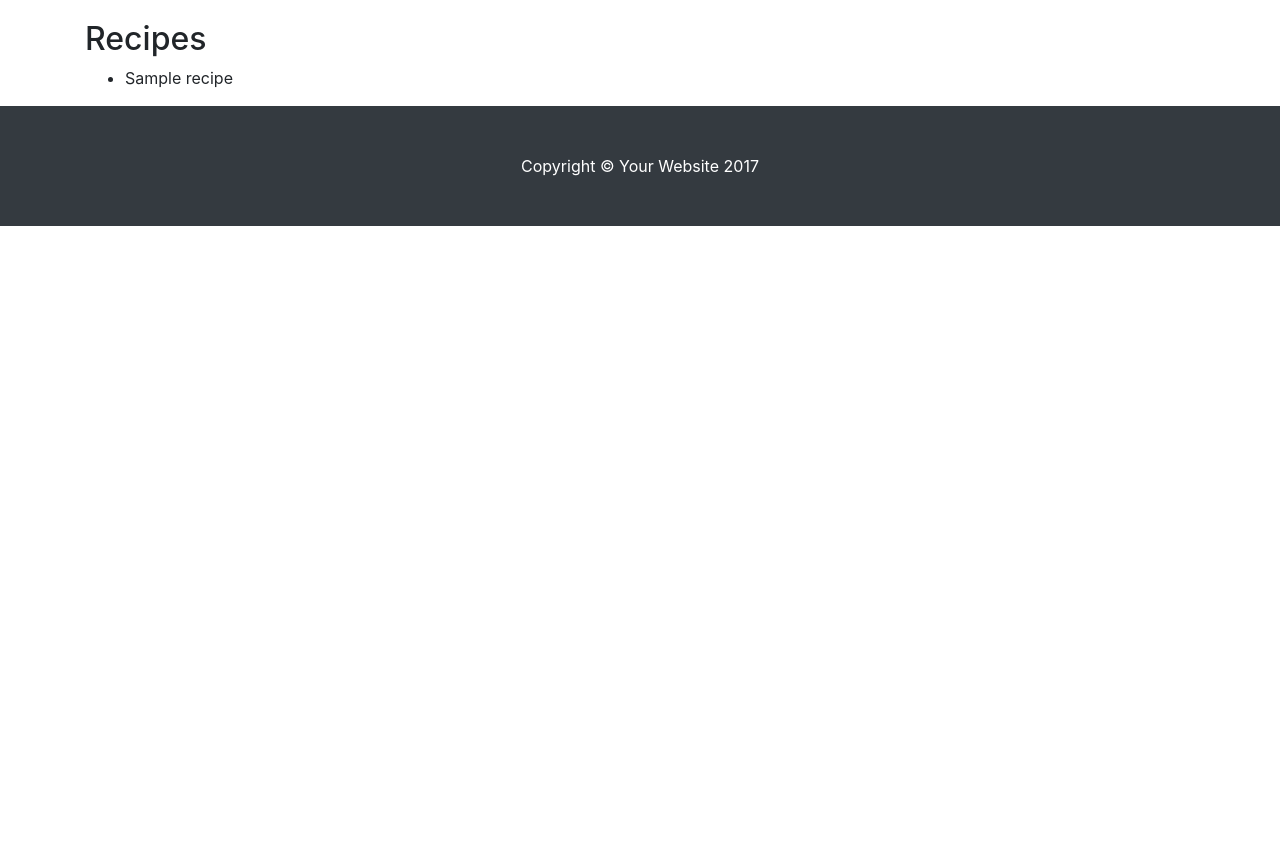
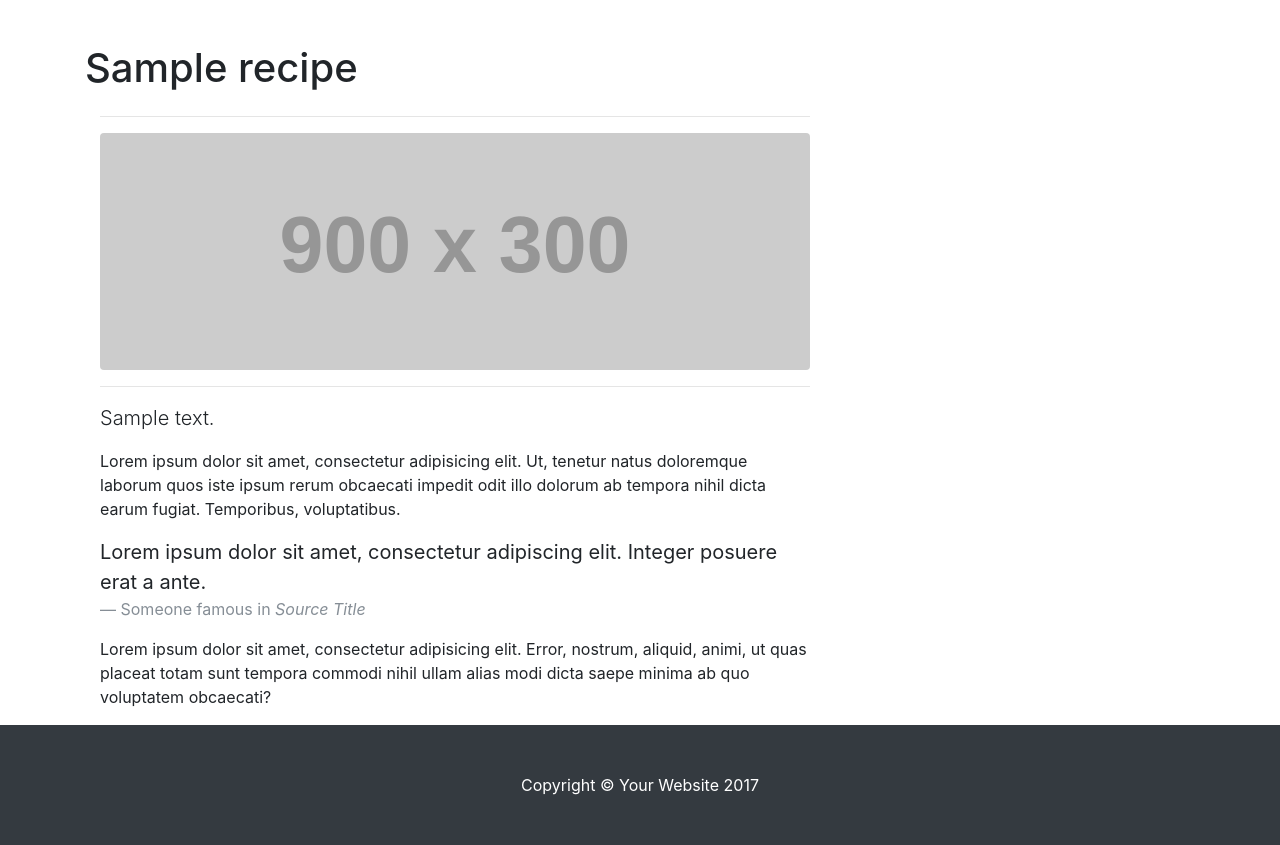
Before and after one commit to r3econ/recipes, a Django app: page /recipes/1/ in a window 1280 px wide. Before the commit the page ends 226 px from the top, so only its background shows below. Run offline with Django 3.2, Linux system fonts and the light colour scheme; tables that the repository leaves empty hold one stand-in row (values such as "Sample post"); grey boxes labelled with a size stand in for pictures from a placeholder-image service; some libraries are stand-ins or nearby versions.

Commit message:
Modify detail page

```diff
--- a/recipes/urls.py
+++ b/recipes/urls.py
@@ -15,7 +15,8 @@ urlpatterns = [
     url(r'^admin/', include(admin.site.urls)),
     # Website urls
     url(r'^$', website.views.index, name='index'),
-    url(r'^recipes', website.views.recipes, name='recipes'),
+    url(r'^recipes/(?P<recipe_id>[0-9]+)/$', website.views.recipe, name='recipe'),
+
     # Restful API
     # Following urls define the api
     url(r'^api/categories/$', api.views.CategoryListView.as_view(), name='category-list'),
--- a/website/templates/index.html
+++ b/website/templates/index.html
@@ -12,10 +12,10 @@
             {% for recipe in recipes %}
               <div class="col-lg-3 col-md-4 col-sm-6 portfolio-item">
                 <div class="card h-100">
-                  <a href="#"><img class="card-img-top" src="http://placehold.it/700x400" alt=""></a>
+                  <a href="/recipes/{{recipe.id}}/"><img class="card-img-top" src="http://placehold.it/700x400" alt=""></a>
                   <div class="card-body">
                     <h4 class="card-title">
-                      <a href="#">{{ recipe.title }}</a>
+                      <a href="/recipes/{{recipe.id}}/">{{ recipe.title }}</a>
                     </h4>
                     <p class="card-text">{{ recipe.description }}</p>
                   </div>
@@ -53,5 +53,4 @@
 </div>
 <!-- /.container -->
 
-
 {% endblock %}
--- /dev/null
+++ b/website/templates/recipe.html
@@ -0,0 +1,32 @@
+{% extends "base.html" %}
+{% load staticfiles %}
+
+{% block content %}
+<!-- Page Content -->
+<div class="container">
+
+  <!-- Page Heading -->
+  <h1 class="my-4">{{ recipe.title }}</h1>
+
+  <!-- Recipe Content Column -->
+  <div class="col-lg-8">
+    <hr>
+      <!-- Preview Image -->
+      <img class="img-fluid rounded" src="http://placehold.it/900x300" alt="">
+      <hr>
+        <!-- Post Content -->
+        <p class="lead">{{ recipe.description }}</p>
+        <p>Lorem ipsum dolor sit amet, consectetur adipisicing elit. Ut, tenetur natus doloremque laborum quos iste ipsum rerum obcaecati impedit odit illo dolorum ab tempora nihil dicta earum fugiat. Temporibus, voluptatibus.</p>
+        <blockquote class="blockquote">
+          <p class="mb-0">Lorem ipsum dolor sit amet, consectetur adipiscing elit. Integer posuere erat a ante.</p>
+            <footer class="blockquote-footer">Someone famous in
+              <cite title="Source Title">Source Title</cite>
+            </footer>
+        </blockquote>
+        <p>Lorem ipsum dolor sit amet, consectetur adipisicing elit. Error, nostrum, aliquid, animi, ut quas placeat totam sunt tempora commodi nihil ullam alias modi dicta saepe minima ab quo voluptatem obcaecati?</p>
+  </div>
+
+</div>
+<!-- /.container -->
+
+{% endblock %}
--- a/website/templates/recipes.html
+++ /dev/null
@@ -1,19 +0,0 @@
-{% extends "base.html" %}
-{% load staticfiles %}
-
-{% block content %}
-  <div class="container">
-
-<h2>Recipes</h2>
-
-<ul>
-
-{% for recipe in recipes %}
-    <li>{{ recipe.title }}</li>
-{% endfor %}
-
-</ul>
-
-</div>
-
-{% endblock %}
--- a/website/views.py
+++ b/website/views.py
@@ -9,14 +9,11 @@ def index(request):
     Home page
     """
     recipes = models.Recipe.objects.all()
-    categories = models.Category.objects.all()
+    return render(request, 'index.html', {'recipes': recipes})
 
-    return render(request, 'index.html', {'recipes': recipes, 'categories': categories})
-
-def recipes(request):
+def recipe(request, recipe_id):
     """
     Recipe list
     """
-    recipes = models.Recipe.objects.all()
-    categories = models.Category.objects.all()
-    return render(request, 'recipes.html', {'recipes': recipes, 'categories': categories})
+    recipe = models.Recipe.objects.get(id=recipe_id)
+    return render(request, 'recipe.html', {'recipe': recipe})
```
